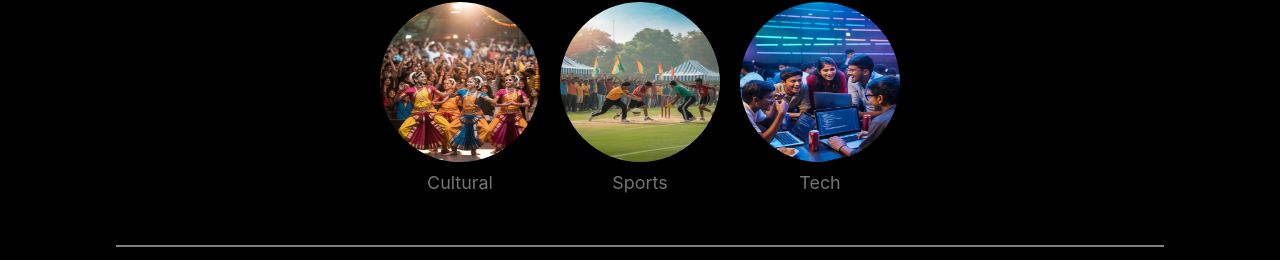
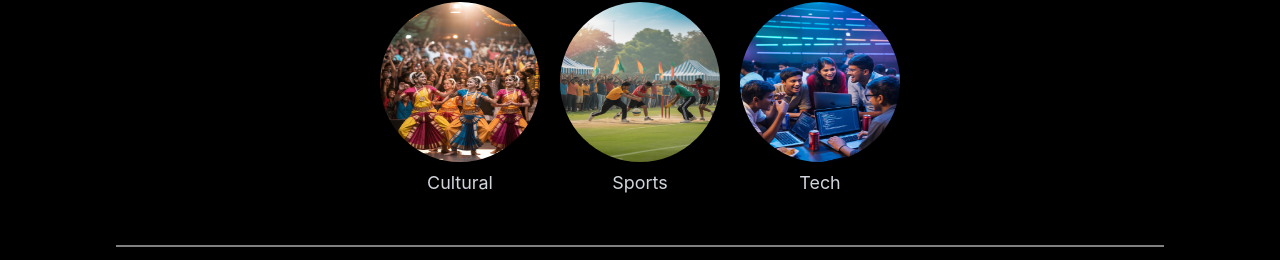
Before and after one commit to Sathaye-s-Developers/FestoFy, a React (Vite) app in the folder frontend/: page / in a window 1280 px wide. Shown: the part 1945-2205 px from the top of the page. Built offline with nearby package versions, Linux system fonts and the light colour scheme.

Commit message:
minor changes

```diff
--- a/frontend/src/Components/EventGalary.jsx
+++ b/frontend/src/Components/EventGalary.jsx
@@ -91,7 +91,7 @@ const EventGalary = () => {
                                 className={`w-20 h-20 sm:w-40 sm:h-40 rounded-[50%] transition duration-200
                            ${category === item.Event_Category ? "ring-2 ring-blue-500 scale-105" : ""}`}
                             />
-                            <p className="mt-2 text-[#747474] text-[max(1.4vw,16px)]">
+                            <p className="mt-2 text-gray-300 text-[max(1.4vw,16px)]">
                                 {item.Event_Category}
                             </p>
                         </div>
```
